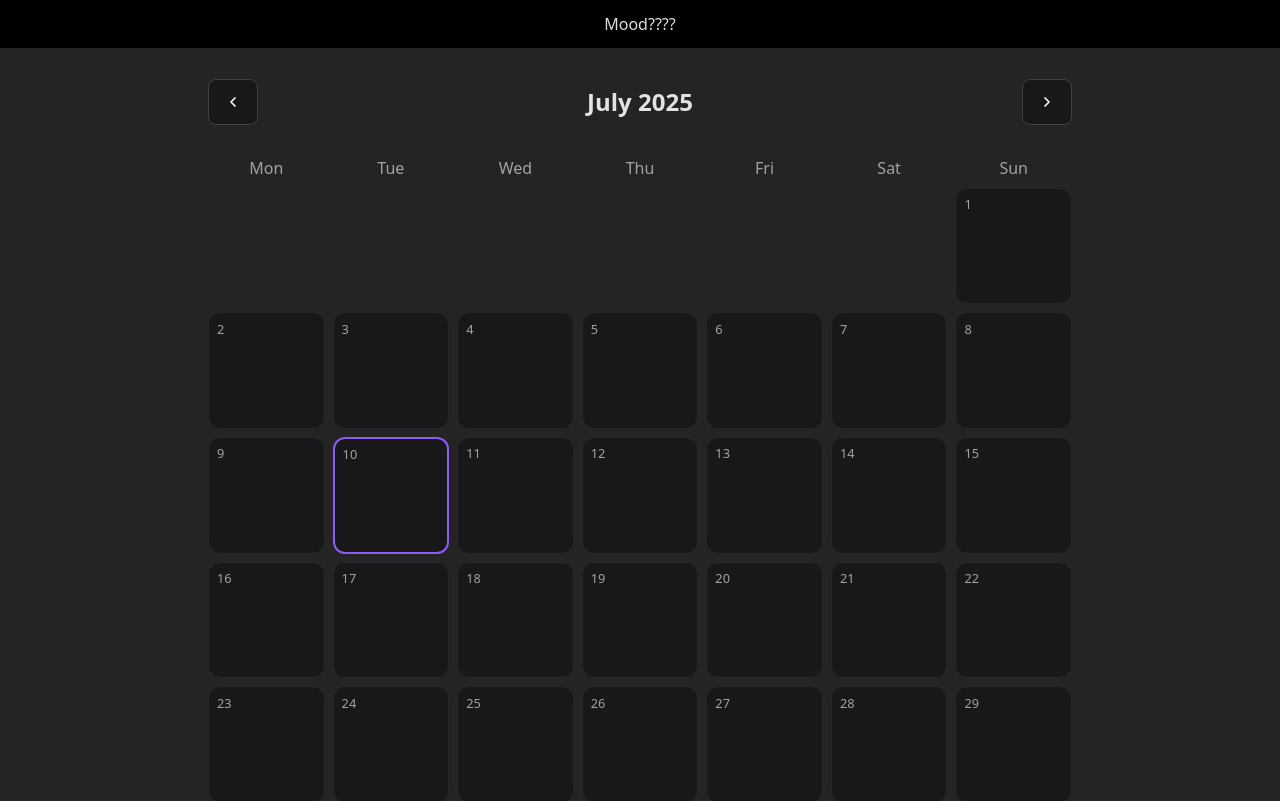
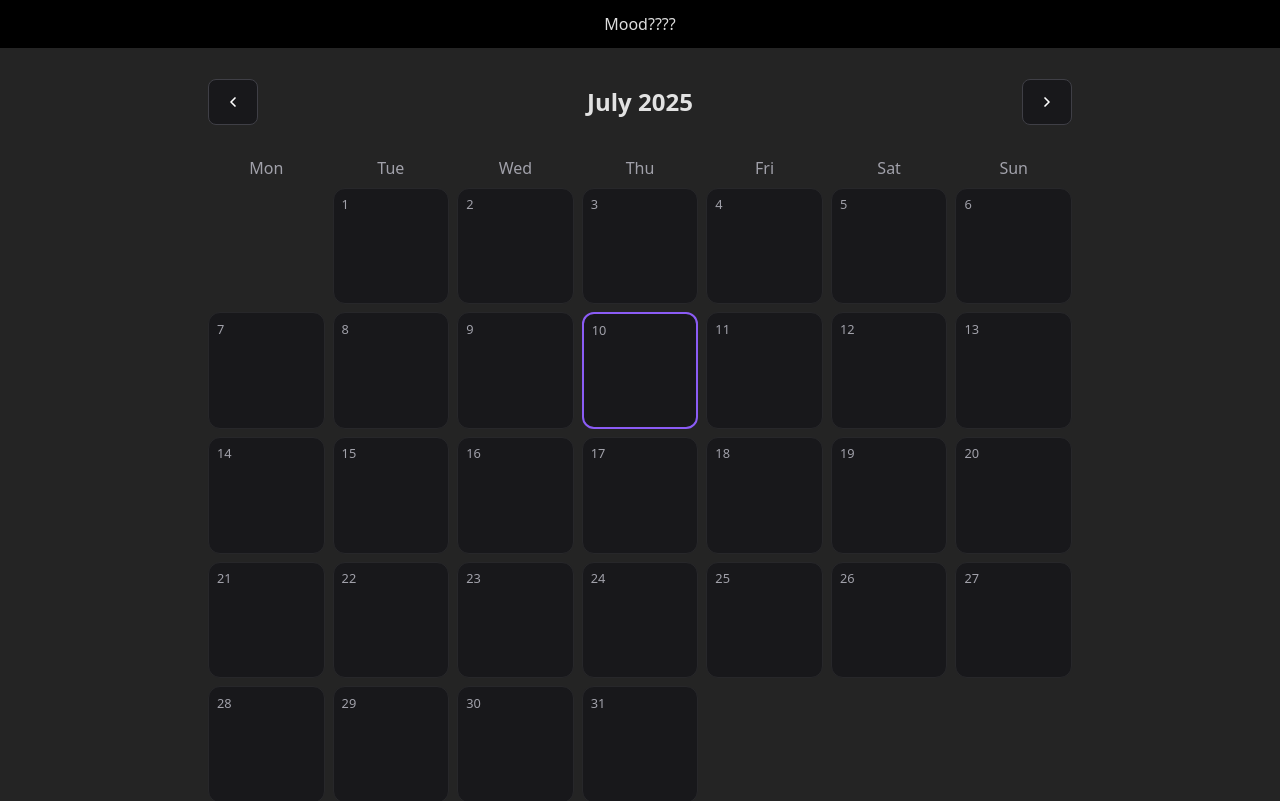
Before and after one commit to Aspen-13/MoodTracker, a React (Vite) app: page / in a window 1280 px wide. Shown: the top 801 px of the page. Built offline with nearby package versions, Linux system fonts and the light colour scheme.

Commit message:
fixed wrong day of the week

```diff
--- a/src/Components/Calendar/Calendar.tsx
+++ b/src/Components/Calendar/Calendar.tsx
@@ -34,7 +34,7 @@ function Calendar() {
   const handleNextMonth = () => setCurrentDate(new Date(year, month + 1, 1));
 
   const daysInMonth = new Date(year, month + 1, 0).getDate();
-  const firstDayOfWeek = (new Date(year, month, 1).getDate() * 6) % 7;
+  const firstDayOfWeek = (new Date(year, month, 1).getDay() + 6) % 7;
   const todayStr = new Date().toISOString().split("T")[0];
 
   const handleSaveEntry = (entry: {
```
